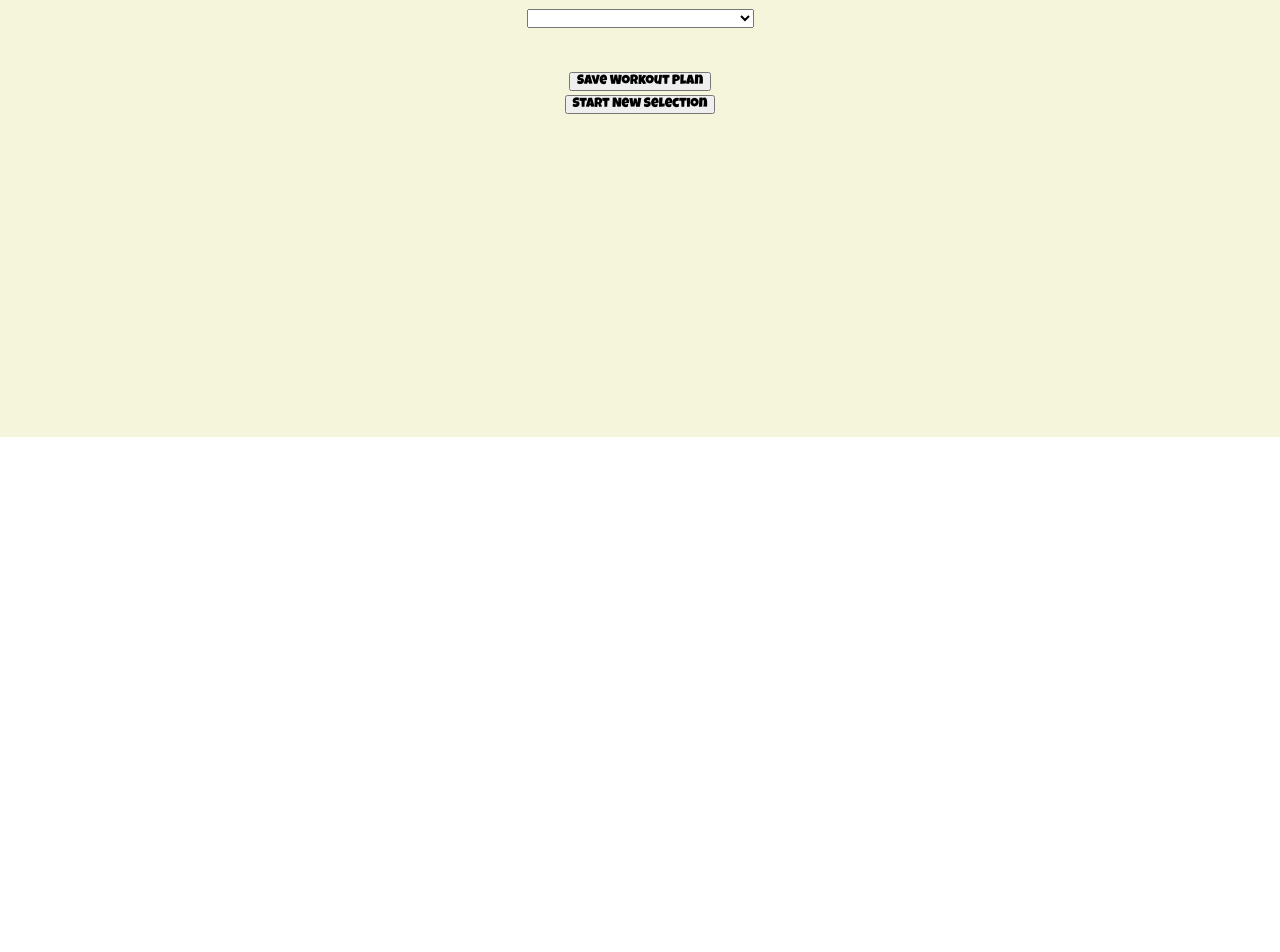
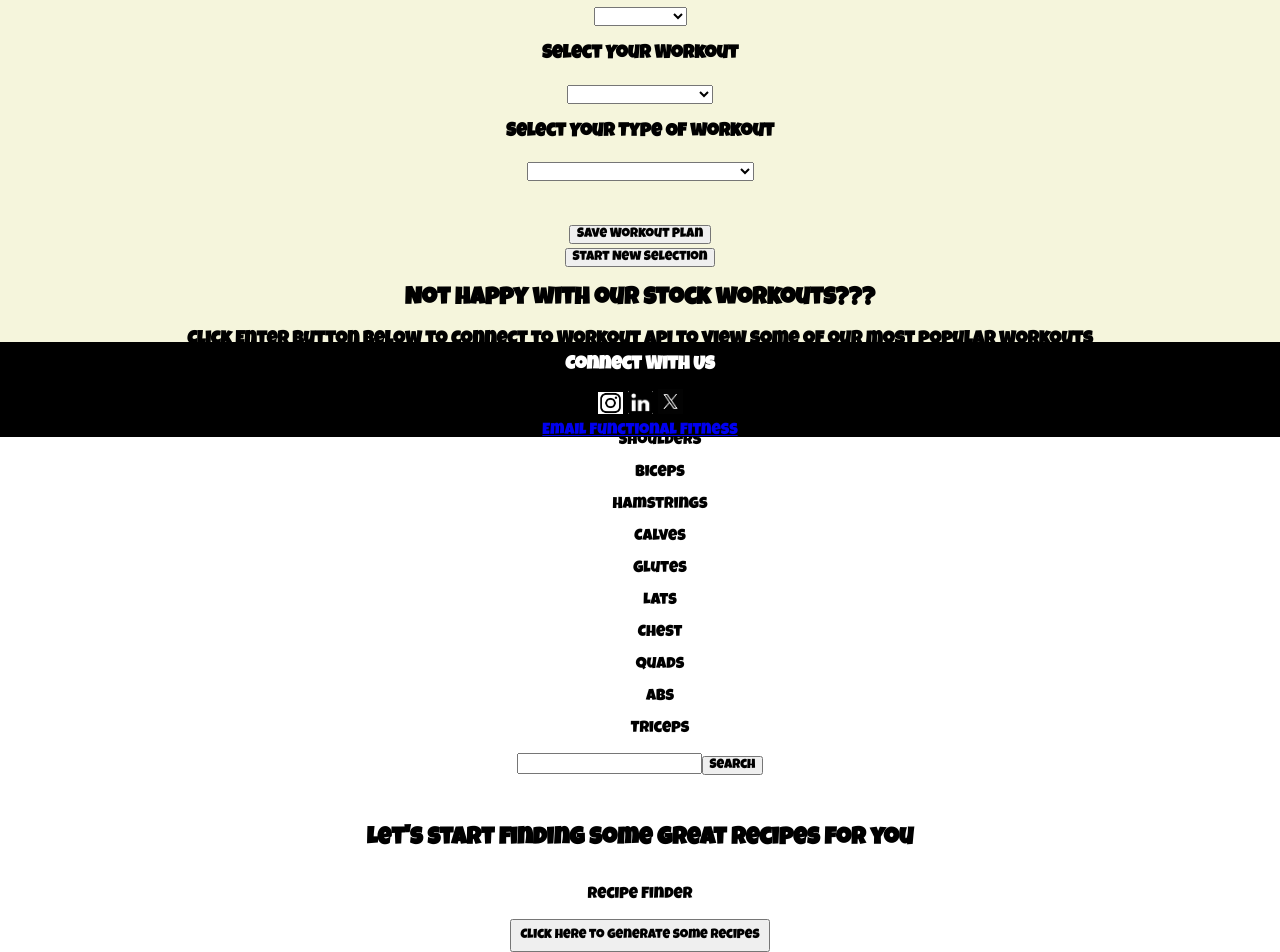
Before and after one commit to deepthinker-88/Fitness-Website, a React (Create React App) app: page /user-profile in a window 1280 px wide. Shown: the part 363-1315 px from the top of the page. Before the commit the page ends 800 px from the top, so only its background shows below. Built offline with nearby package versions, Linux system fonts and the light colour scheme; sample sign-in values are in the browser's storage.

Commit message:
Updated logic for UserProfilePage

```diff
--- a/src/components/UserProfilePage/UserProfilePage.js
+++ b/src/components/UserProfilePage/UserProfilePage.js
@@ -4,6 +4,13 @@ import { useState, useEffect } from "react";
 import LogoutToHomePageButton from "../LogOut/Logout";
 import UserProfileWorkout from "../UserProfileWorkOutPage/UserProfileWorkout";
 import { useNavigate } from "react-router-dom";
+import ProfilePictureUpload from "../ProfilePictureUpload/ProfilePictureUpload";
+import Recipes from "../Recipes/Recipes"
+import Footer from "../Footer/Footer"
+import ConnectToWorkOutApi from "../WorkoutApi/WorkoutApi";
+
+
+
 export default function UserProfile(props) {
   const [userEmail, setUserEmail] = useState("");
   const [currentSelection, setCurrentSelection] = useState({
@@ -12,7 +19,7 @@ export default function UserProfile(props) {
     workout_type: "",
   });
   const [isAuthenticated,setIsAuthenticated] = useState(false);
-  const navigate = useNavigate()
+  const navigate = useNavigate();
 
 
   const [savedSelections, setSavedSelections] = useState([]);
@@ -75,10 +82,11 @@ export default function UserProfile(props) {
       <h1 className="workout-text">
         {props.title} {userEmail}
       </h1>
+      <ProfilePictureUpload />
       <h2 className="workout-text">Let's start by building your custom workout plan!!</h2>
 
       <h3 className="workout-text">{props.day}</h3>
-
+      <section>
       <select value={currentSelection.day} onChange={handleDayChange}>
         <option value=""></option>
         <option value="Monday">Monday</option>
@@ -89,8 +97,10 @@ export default function UserProfile(props) {
         <option value="Saturday">Saturday</option>
         <option value="Sunday">Sunday</option>
       </select>
+      </section>
 
       <h3 className="workout-text">{props.workout}</h3>
+      <section>
       <select value={currentSelection.workout} onChange={handleWorkoutChange}>
         <option value=""></option>
         <option value="Upper body Workout">Upper Body Workout</option>
@@ -98,8 +108,10 @@ export default function UserProfile(props) {
         <option value="Full Body Workout">Full Body Workout</option>
         <option value="Cardio Workout">Cardio Workout</option>
       </select>
+      </section>
 
       <h3 className="workout-text">{props.workout_type}</h3>
+      <section>
       <select
         value={currentSelection.workout_type}
         onChange={handleTypeOfWorkoutChange}
@@ -115,6 +127,7 @@ export default function UserProfile(props) {
         <option value="Squats">Squats</option>
         <option value="Treadmill Runnng">Treadmill Running</option>
       </select>
+      </section>
       <div>
         <br></br>
         <br></br>
@@ -139,6 +152,12 @@ export default function UserProfile(props) {
           ))}
         </div>
       )}
-    </div>
-  );
+      <ConnectToWorkOutApi />
+      <div className="recipe-food--finder">
+        <Recipes />
+      </div>
+       <Footer />
+      </div>
+
+     );
 }
```
